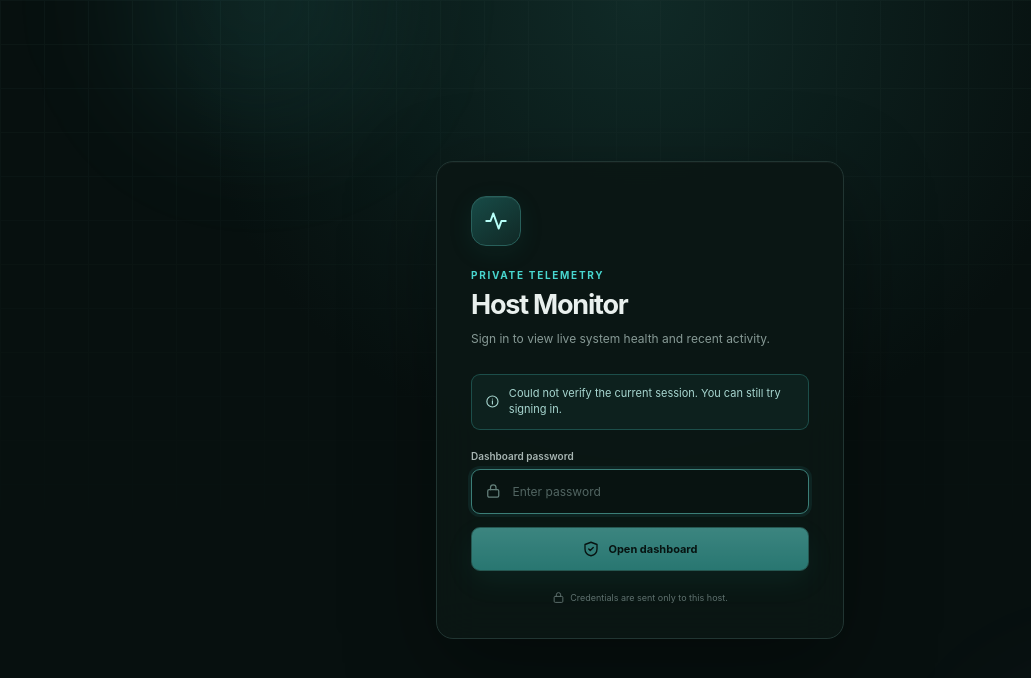
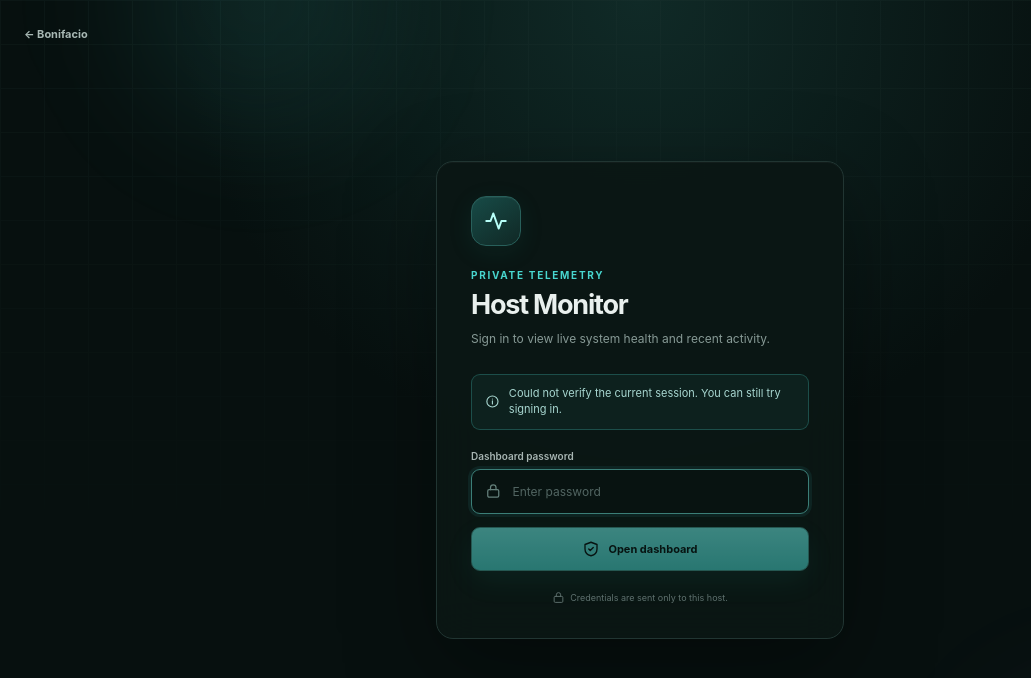
Before and after one commit to facio313/Monitor, a React (Vite) app: page / in a window 1280 px wide. Shown: the top 678 px of the page, without its empty margins (0-1031 px from the left). Built offline with nearby package versions, Linux system fonts and the light colour scheme; no server answers.

Commit message:
feat: add Bonifacio return link

```diff
--- a/src/App.tsx
+++ b/src/App.tsx
@@ -1,5 +1,6 @@
 import { useCallback, useEffect, useState } from 'react';
 import { getSession, logout } from './api';
+import { BonifacioReturnLink } from './components/BonifacioReturnLink';
 import { Dashboard } from './components/Dashboard';
 import { Icon } from './components/Icon';
 import { LoginScreen } from './components/LoginScreen';
@@ -90,6 +91,7 @@ export default function App() {
   if (session === 'checking') {
     return (
       <main className="boot-screen" aria-live="polite">
+        <BonifacioReturnLink />
         <div className="brand-mark brand-mark-large"><Icon name="activity" size={26} /></div>
         <div className="boot-pulse" aria-hidden="true" />
         <p>Securing dashboard…</p>
--- /dev/null
+++ b/src/components/BonifacioReturnLink.tsx
@@ -0,0 +1,11 @@
+export function BonifacioReturnLink() {
+  return (
+    <a
+      className="bonifacio-return-link"
+      href="https://bonifacio.work/"
+      aria-label="← Bonifacio"
+    >
+      ← Bonifacio
+    </a>
+  );
+}
--- a/src/components/Dashboard.tsx
+++ b/src/components/Dashboard.tsx
@@ -24,6 +24,7 @@ import type {
   TelemetrySample,
   TimeRange,
 } from '../types';
+import { BonifacioReturnLink } from './BonifacioReturnLink';
 import {
   clampPercent,
   formatBytes,
@@ -166,12 +167,15 @@ export function Dashboard({ page, navigationVersion, onNavigate, onLogout, onPas
   return (
     <div className="app-shell">
       <header className="topbar" inert={passwordDialogOpen || undefined}>
-        <div className="brand">
-          <div className="brand-mark"><Icon name="activity" size={20} /></div>
-          <div>
-            <span className="brand-name">Monitor</span>
-            <span className="brand-subtitle">Private host telemetry</span>
+        <div className="topbar-identity">
+          <div className="brand">
+            <div className="brand-mark"><Icon name="activity" size={20} /></div>
+            <div>
+              <span className="brand-name">Monitor</span>
+              <span className="brand-subtitle">Private host telemetry</span>
+            </div>
           </div>
+          <BonifacioReturnLink />
         </div>
         <div className="header-actions">
           <nav className="page-nav" aria-label="Monitor pages">
--- a/src/components/LoginScreen.tsx
+++ b/src/components/LoginScreen.tsx
@@ -1,5 +1,6 @@
 import { useEffect, useRef, useState, type FormEvent } from 'react';
 import { login } from '../api';
+import { BonifacioReturnLink } from './BonifacioReturnLink';
 import { Icon } from './Icon';
 
 interface LoginScreenProps {
@@ -33,6 +34,7 @@ export function LoginScreen({ onAuthenticated, sessionMessage }: LoginScreenProp
 
   return (
     <main className="login-shell">
+      <BonifacioReturnLink />
       <div className="login-ambient login-ambient-one" />
       <div className="login-ambient login-ambient-two" />
       <section className="login-card" aria-labelledby="login-title">
--- a/src/styles.css
+++ b/src/styles.css
@@ -43,7 +43,8 @@ button:focus-visible, input:focus-visible, a:focus-visible { outline: 2px solid
 
 .topbar { height: 68px; padding: 0 max(24px, calc((100vw - 1440px) / 2)); display: flex; align-items: center; justify-content: space-between; border-bottom: 1px solid var(--border-soft); background: rgb(7 16 15 / 86%); backdrop-filter: blur(18px); position: sticky; top: 0; z-index: 20; }
 
-.brand, .header-actions, .brand > div:last-child, .secure-label, .labeled-button, .refresh-button, .panel-title, .host-online, .app-footer span, .login-footnote { display: flex; align-items: center; }
+.topbar-identity, .brand, .header-actions, .brand > div:last-child, .secure-label, .labeled-button, .refresh-button, .panel-title, .host-online, .app-footer span, .login-footnote { display: flex; align-items: center; }
+.topbar-identity { min-width: 0; gap: 17px; }
 .brand { gap: 11px; }
 .brand > div:last-child { flex-direction: column; align-items: flex-start; gap: 1px; }
 .brand-mark { width: 38px; height: 38px; display: grid; place-items: center; border-radius: 11px; color: #b7fff8; background: linear-gradient(145deg, #174b47, #102825); border: 1px solid #28605b; box-shadow: inset 0 1px rgb(255 255 255 / 5%), 0 6px 24px rgb(22 120 111 / 12%); }
@@ -51,6 +52,10 @@ button:focus-visible, input:focus-visible, a:focus-visible { outline: 2px solid
 .brand-name { font-size: 15px; font-weight: 700; letter-spacing: -.01em; }
 .brand-subtitle { font-size: 11px; color: var(--muted); }
 .header-actions { gap: 17px; }
+.bonifacio-return-link { min-width: 44px; min-height: 44px; padding: 0 8px; display: inline-flex; align-items: center; justify-content: center; border-radius: 7px; color: #a8b8b4; font-size: 11px; font-weight: 650; text-decoration: none; white-space: nowrap; transition: color .18s, background .18s; }
+.bonifacio-return-link:hover { color: #d8fffb; background: #10211e; }
+.bonifacio-return-link:focus-visible { outline: 2px solid var(--cyan); outline-offset: 2px; }
+.login-shell > .bonifacio-return-link, .boot-screen > .bonifacio-return-link { position: absolute; z-index: 2; top: max(12px, env(safe-area-inset-top, 0px)); left: max(16px, env(safe-area-inset-left, 0px)); }
 .page-nav { padding: 3px; display: flex; align-items: center; border: 1px solid var(--border); border-radius: 9px; background: #0a1513; }
 .page-nav a { padding: 6px 9px; border-radius: 6px; color: var(--muted); font-size: 10px; font-weight: 650; text-decoration: none; }
 .page-nav a:hover { color: var(--text); }
@@ -407,6 +412,7 @@ td strong { color: #cdd8d5; font-family: "SFMono-Regular", Consolas, "Liberation
   .topbar { height: 62px; padding: 0 16px; }
   .brand-subtitle, .secure-label, .labeled-button span { display: none; }
   .header-actions { gap: 8px; }
+  .topbar-identity { gap: 8px; }
   .page-nav a { padding: 6px 8px; font-size: 9px; }
   .labeled-button { width: 36px; padding: 0; justify-content: center; }
   .dashboard-main { padding: 27px 15px 36px; }
@@ -508,6 +514,11 @@ td strong { color: #cdd8d5; font-family: "SFMono-Regular", Consolas, "Liberation
   .password-dialog-actions .secondary-button { order: 2; }
 }
 
+@media (max-width: 380px) {
+  .brand { display: none; }
+  .topbar-identity { gap: 0; }
+}
+
 @media (prefers-reduced-motion: reduce) {
   *, *::before, *::after { scroll-behavior: auto !important; animation-duration: .01ms !important; animation-iteration-count: 1 !important; transition-duration: .01ms !important; }
 }
```
Also changed, not shown: 1 other file (tests, documents, lock files or other folders).
